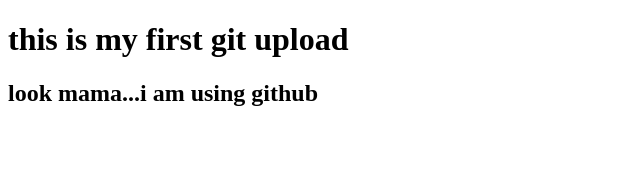
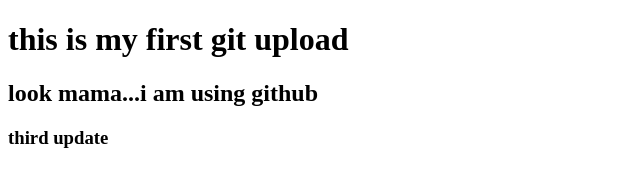
Before and after one commit to Rabiulrn/my-first-website, a plain HTML site: page index.html in a window 1280 px wide. Shown: the whole page, without its empty margins (0-640 px from the left). Drawn offline with Linux system fonts and the light colour scheme.

Commit message:
3rd update

```diff
--- a/index.html
+++ b/index.html
@@ -8,5 +8,6 @@
 <body>
     <h1>this is my first git upload</h1>
     <h2>look mama...i am using github</h2>
+    <h3>third update</h3>
 </body>
 </html>
```
